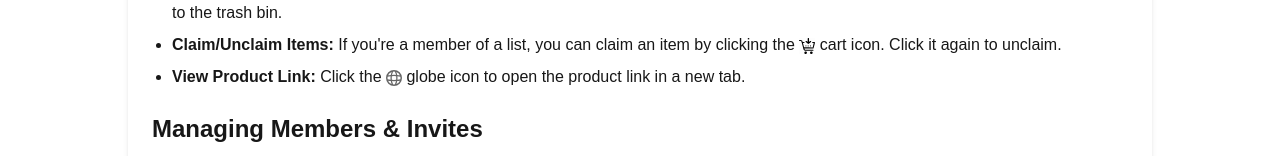
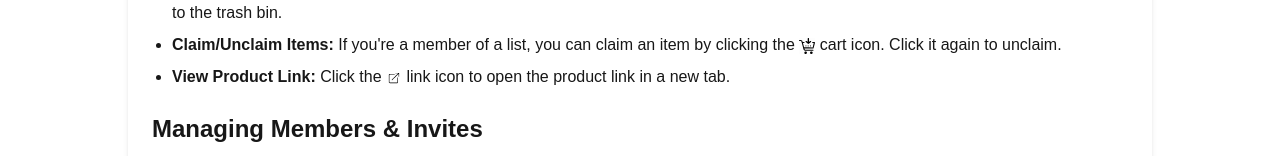
Before and after one commit to woodRock/christmas-list, a Next.js app: page /onboarding in a window 1280 px wide. Shown: the part 395-551 px from the top of the page. Built offline with nearby package versions, Linux system fonts and the light colour scheme; no server answers.

Commit message:
Globe -> Link

```diff
--- a/src/app/onboarding/page.tsx
+++ b/src/app/onboarding/page.tsx
@@ -25,7 +25,7 @@ export default function OnboardingPage() {
               <strong>Claim/Unclaim Items:</strong> If you&apos;re a member of a list, you can claim an item by clicking the <Image src="/cart.svg" alt="Claim Gift" width={16} height={16} className="inline-block" /> cart icon. Click it again to unclaim.
             </li>
             <li>
-              <strong>View Product Link:</strong> Click the <Image src="/globe.svg" alt="Open Link" width={16} height={16} className="inline-block" /> globe icon to open the product link in a new tab.
+              <strong>View Product Link:</strong> Click the <Image src="/link.svg" alt="Open Link" width={16} height={16} className="inline-block" /> link icon to open the product link in a new tab.
             </li>
           </ul>
         </section>
```
